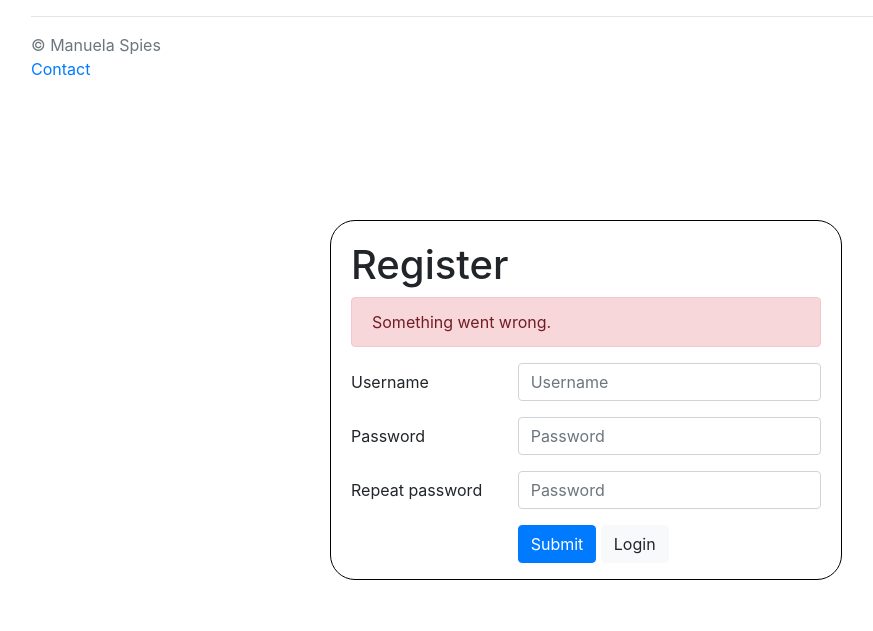
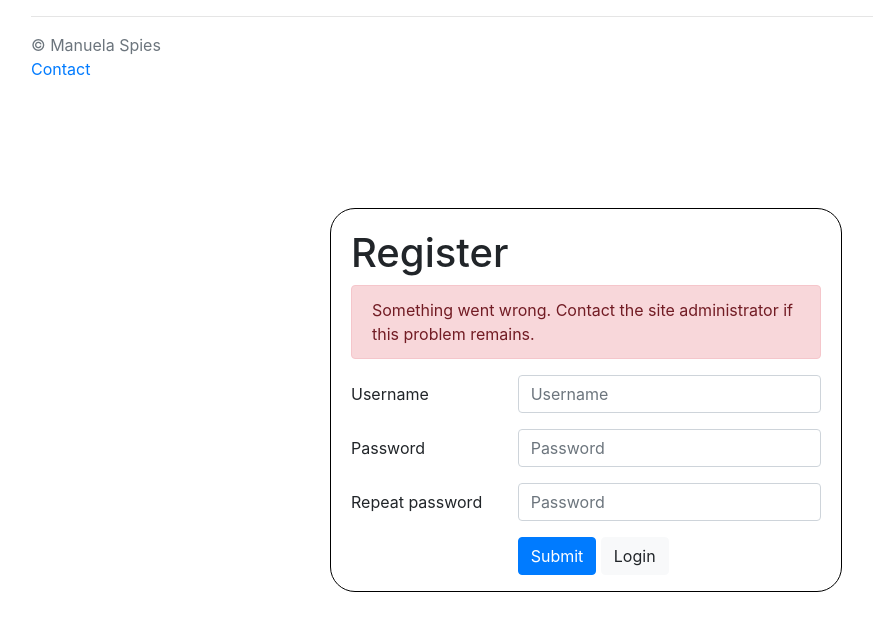
Before and after one commit to ManuelaSpies/NCEA-Calculator, a Flask app: page /register/1 in a window 1280 px wide. Shown: the top 631 px of the page, without its empty margins (54-927 px from the left). Run offline with Flask 2, Linux system fonts and the light colour scheme; some libraries are stand-ins or nearby versions.

Commit message:
Improved alert messages through different colours.

```diff
--- a/app.py
+++ b/app.py
@@ -136,13 +136,17 @@ def main():
 def login_page(message):
     if message == "user":
         message = False
+        colour = "alert-light"
     elif message == "account":
         message = "Something is wrong with your account. Please contact the server operator."
+        colour = "alert-danger"
     elif message == "incorrect":
         message = "The username or password is incorrect."
+        colour = "alert-warning"
     else:
         message = False
-    return render_template("login.html", message=message)
+        colour = "alert-light"
+    return render_template("login.html", message=message, colour=colour)
 
 
 @app.route('/contact')
@@ -343,16 +347,21 @@ def add_standard():
 def register(error):
     if error == "new":
         message = False
+        colour = "alert-light"
     elif error == "password":
         message = "Your passwords aren't matching."
+        colour = "alert-warning"
     elif error == "space":
         message = "There is a space in your username!"
+        colour = "alert-warning"
     elif error == "username":
         message = "This username is already taken. Try another one."
+        colour = "alert-danger"
     else:
-        message = "Something went wrong."
+        message = "Something went wrong. Contact the site administrator if this problem remains."
+        colour = "alert-danger"
 
-    return render_template("register.html", error_message=message, logged_in=is_logged_in(), session=session)
+    return render_template("register.html", error_message=message, logged_in=is_logged_in(), session=session, colour=colour)
 
 
 @app.route('/create-new-user', methods=['POST'])
--- a/templates/login.html
+++ b/templates/login.html
@@ -16,7 +16,7 @@
             <form class="centre custom-box" method="post" action="/login">
                 <h1>Login</h1>
                 {% if message != False %}
-                    <div class="alert alert-danger">{{ message }}</div>
+                    <div class="alert {{ colour }}">{{ message }}</div>
                 {% endif %}
                 <div class="form-group row">
                     <label class="col-4 col-form-label">Username</label>
--- a/templates/register.html
+++ b/templates/register.html
@@ -16,7 +16,7 @@
             <form class="centre custom-box" method="post" action="/create-new-user">
                 <h1>Register</h1>
                 {% if error_message != False %}
-                  <div class="alert-danger alert">{{ error_message }}</div>
+                  <div class="alert {{ colour }}">{{ error_message }}</div>
                 {% endif %}
                 <div class="form-group row">
                     <label class="col-4 col-form-label">Username</label>
```
